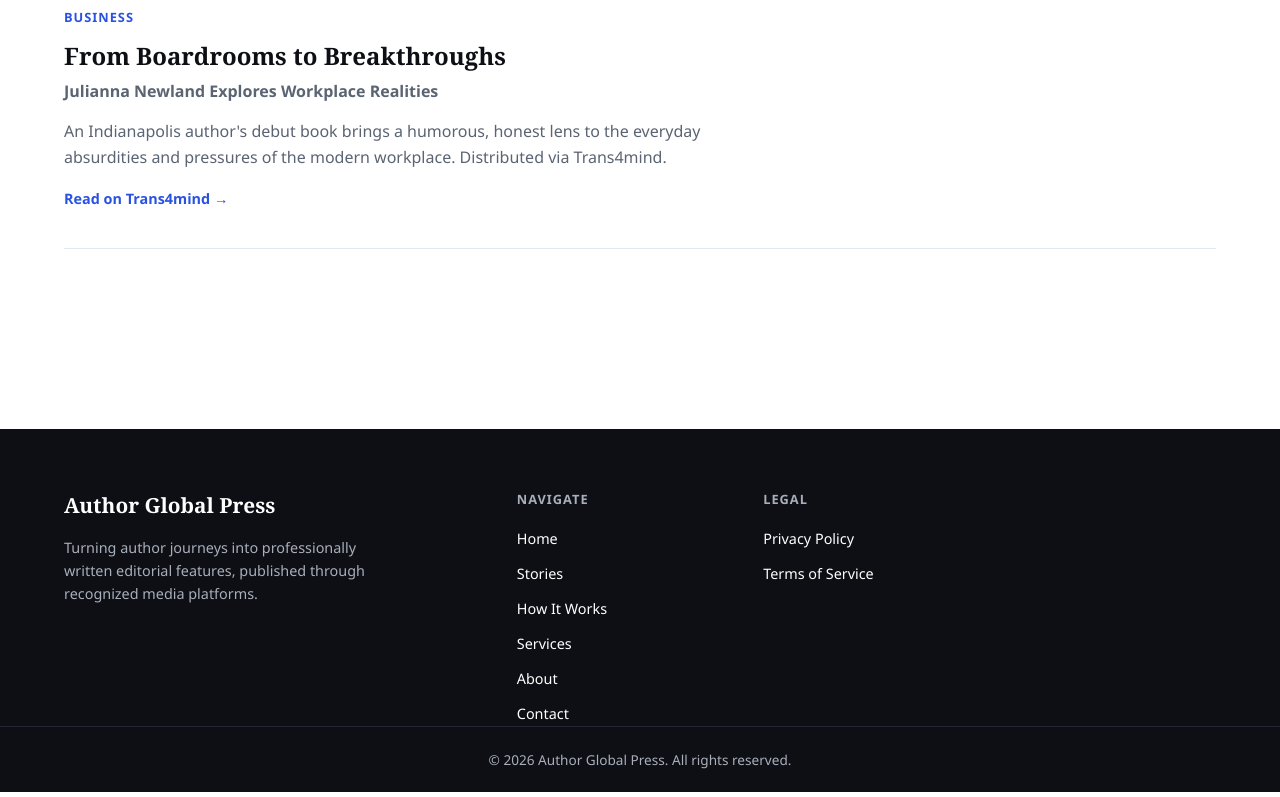
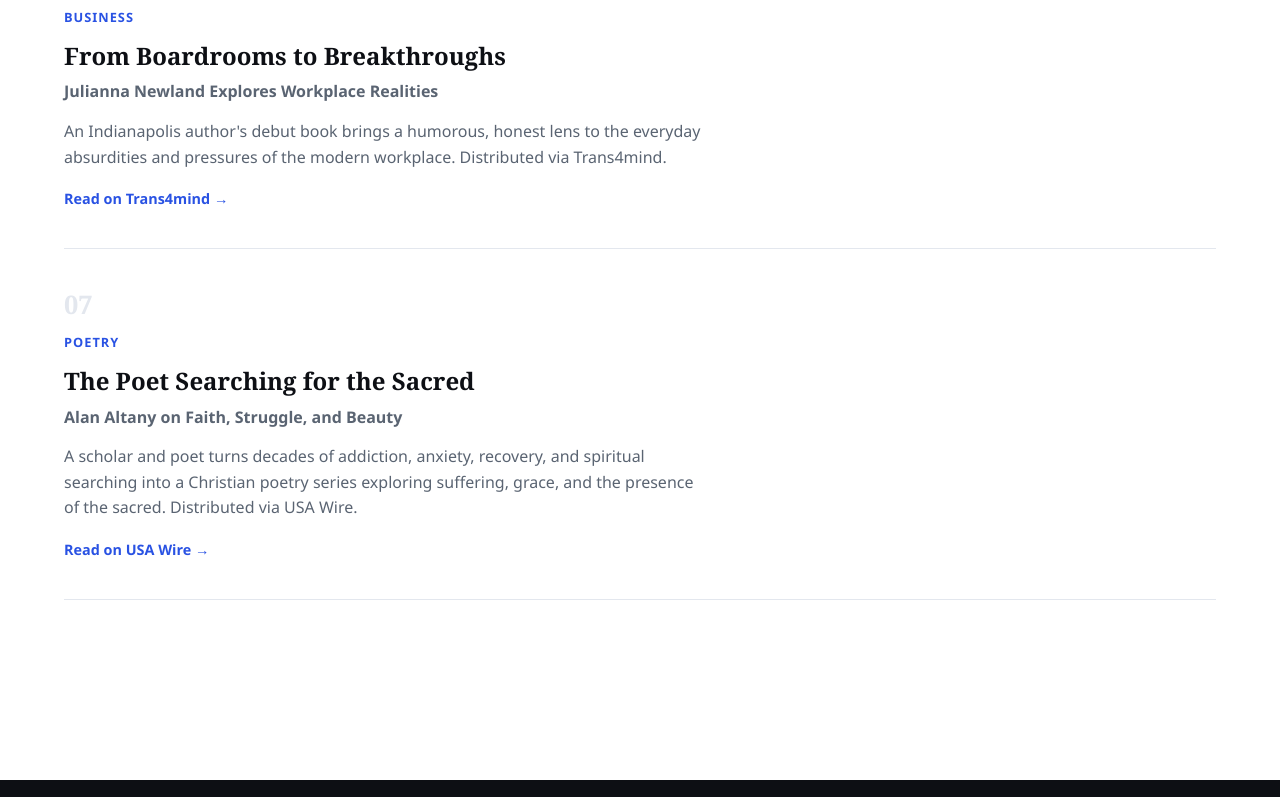
Before and after one commit to emmanuelaustin534-source/author-global-press, a React (Vite) app: page /stories in a window 1280 px wide. Shown: the part 2123-2920 px from the top of the page. Built offline with nearby package versions, Linux system fonts and the light colour scheme.

Commit message:
Add Alan Altany story

```diff
--- a/src/pages/Stories.jsx
+++ b/src/pages/Stories.jsx
@@ -62,6 +62,16 @@ const stories = [
     link: "https://trans4mind.com/counterpoint/index-creativity-career/from-boardrooms-to-breakthroughs-julianna-newlandrsquos-humorous-blueprint-for-navigating-the-modern-workplace.html",
     source: "Trans4mind",
   },
+  {
+    number: "07",
+    category: "Poetry",
+    title: "The Poet Searching for the Sacred",
+    subtitle: "Alan Altany on Faith, Struggle, and Beauty",
+    excerpt:
+      "A scholar and poet turns decades of addiction, anxiety, recovery, and spiritual searching into a Christian poetry series exploring suffering, grace, and the presence of the sacred.",
+    link: "https://usawire.com/alan-altany-the-poet-searching-for-the-sacred-through-faith-struggle-beauty-of-life/",
+    source: "USA Wire",
+  },
 ];
 
 function Stories() {
```
